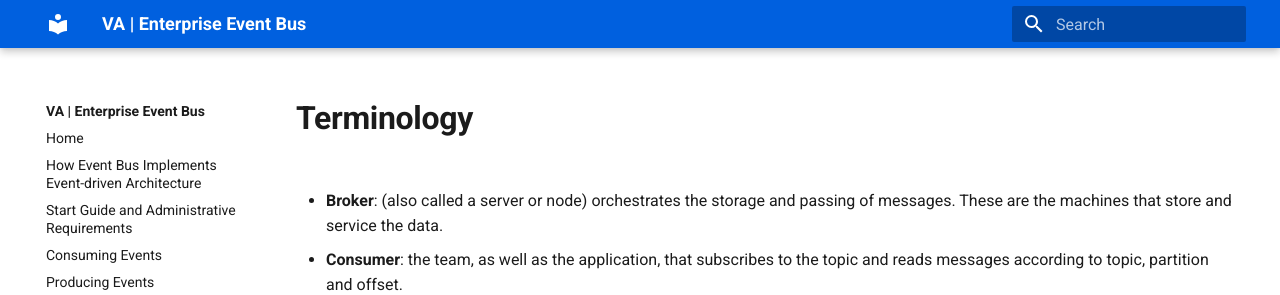
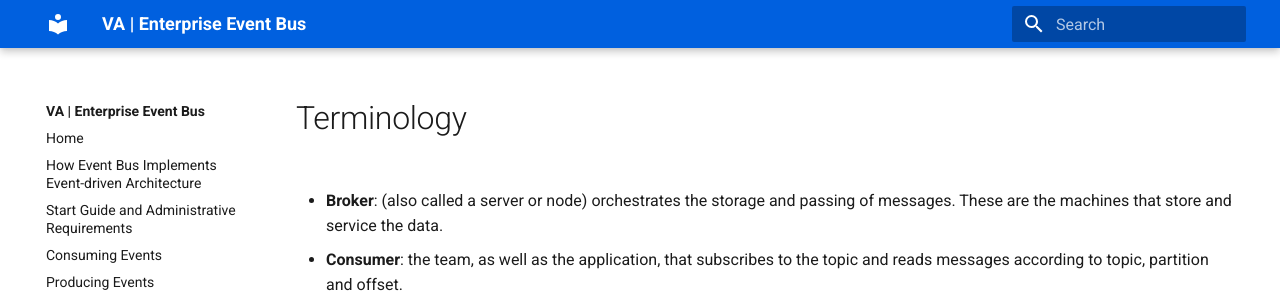
Before and after one commit to department-of-veterans-affairs/ves-event-bus-developer-portal, an MkDocs documentation site: the page built from docs/terminology.md, in a window 1280 px wide. Shown: the top 295 px of the page. Built offline with MkDocs 1.6.1 and Material for MkDocs 9.7.7, drawn with Linux system fonts in a browser that asks for light colours.

```diff
--- a/docs/terminology.md
+++ b/docs/terminology.md
@@ -2,7 +2,7 @@
 title: Terminology
 ---
 
-# **Terminology**
+# Terminology
 
 * **Broker**: (also called a server or node) orchestrates the storage and passing of messages. These are the machines that store and service the data.
 
```
